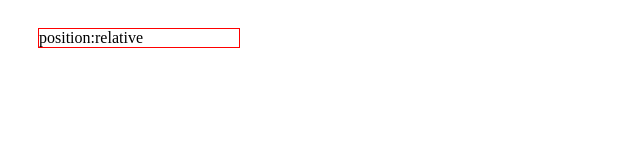
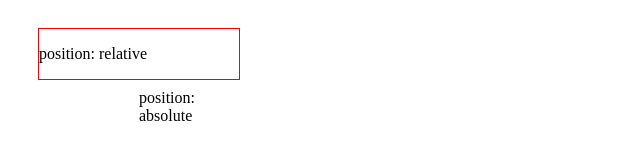
Before and after one commit to FBmm/Frontend-blog, a plain HTML site: page CSS/example/定位/position-relative与定位.html in a window 1280 px wide. Shown: the whole page, without its empty margins (0-640 px from the left). Drawn offline with Linux system fonts and the light colour scheme.

Commit message:
【css example】定位 - position-relative与定位

```diff
--- a/CSS/example/定位/position-relative与定位.html
+++ b/CSS/example/定位/position-relative与定位.html
@@ -12,10 +12,19 @@
       top: 20px;
       left: 30px;
     }
+    .child {
+      position: absolute;
+      left: 100px;
+      top: 60px;
+    }
   </style>
 </head>
 <body>
   <!-- 相对定位 left top 等定位属性相对自身偏移 -->
-  <div class="box">position:relative</div>
+  <!-- 定位属性同时作用时 position: absolute 相对 position: relative 定位 -->
+  <div class="box">
+    <p>position: relative</p>
+    <div class="child">position: absolute</div>
+  </div>
 </body>
 </html>
```
